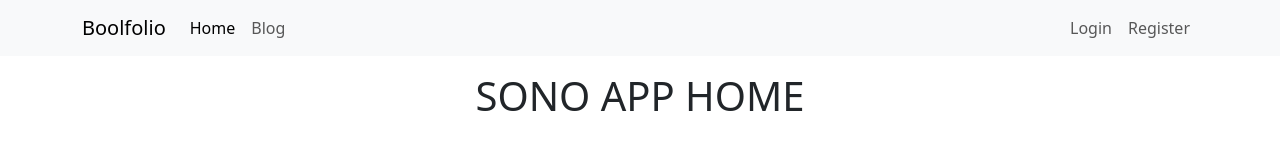
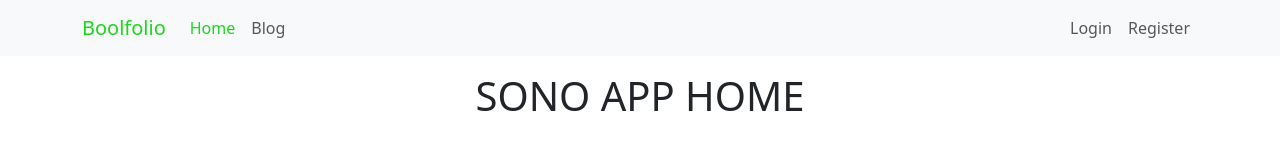
Before and after one commit to Lucianor01/vite-boolfolio, a Vue app: page / in a window 1280 px wide. Shown: the top 160 px of the page. Built offline with nearby package versions, Linux system fonts and the light colour scheme.

Commit message:
SingleProject error 404

```diff
--- a/src/components/AppHeader.vue
+++ b/src/components/AppHeader.vue
@@ -28,7 +28,7 @@ export default {
           <div class="collapse navbar-collapse" id="collapsibleNavId">
             <ul class="navbar-nav me-auto mt-2 mt-lg-0">
               <li class="nav-item">
-                <router-link class="nav-link active" :to="{ name: 'home' }" aria-current="page">Home</router-link>
+                <router-link class="nav-link " :to="{ name: 'home' }" aria-current="page">Home</router-link>
               </li>
               <li class="nav-item">
                 <router-link class="nav-link" :to="{ name: 'projects' }">Blog</router-link>
@@ -51,4 +51,8 @@ export default {
   </header>
 </template>
 
-<style lang="scss" scoped></style>
+<style lang="scss" scoped>
+.router-link-active {
+  color: rgb(27, 216, 27);
+}
+</style>
--- a/src/pages/SingleProject.vue
+++ b/src/pages/SingleProject.vue
@@ -17,15 +17,17 @@ export default {
     methods: {
 
         getSingleProject() {
-            axios.get(`${this.baseUrl}/api/projects/${this.$route.params.slug}`).then((response) => {
-                if (response.data.success) {
+            axios.get(`${this.baseUrl}/api/projects/${this.$route.params.slug}`)
+                .then((response) => {
                     this.project = response.data.project;
-                    console.log(this.project)
-                } else {
-                    // redirect alla pagina 404
-                    this.$router.push({ name: 'not-found' })
+                }, error => {
+                    if (error.response.status === 404) {
+                        this.$router.push({ name: 'not-found' })
+                    } else {
+
+                    }
                 }
-            });
+                );
         }
     },
 }
```
